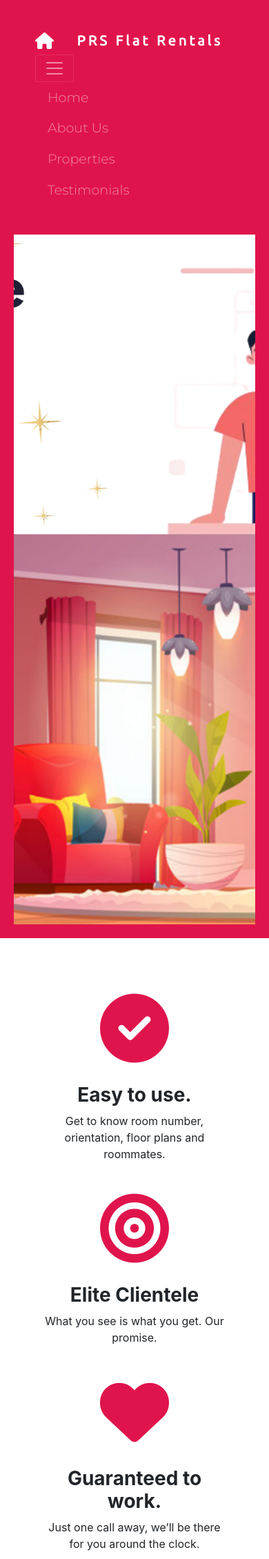
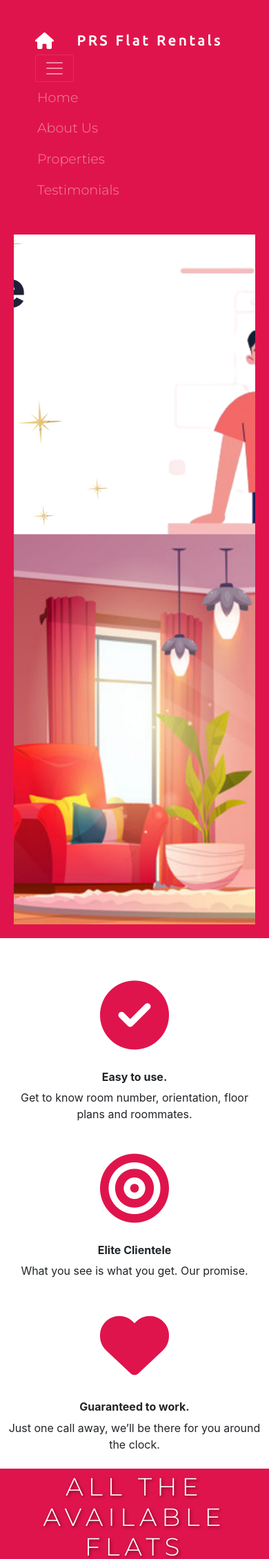
Before and after one commit to Saakshij4/flatrentals, a PHP site: page / in a window 390 px wide, after a click that opens the changed part. Shown: the top 2260 px of the page at 69% size. Run offline with PHP 8.4, Linux system fonts and the light colour scheme; some libraries are stand-ins or nearby versions.

Commit message:
Update styles.css

```diff
--- a/styles.css
+++ b/styles.css
@@ -204,7 +204,7 @@ button {
 #home-banner {
   position: relative;
   height: 1000px;
-  background: url('bg.png') center/cover no-repeat;
+  background: url('Flat/bg.png') center/cover no-repeat;
   text-align: center;
   color: Black;
 }
@@ -268,3 +268,90 @@ button {
   text-align: center;
   text-width: 170px;
 }
+
+@media (max-width: 768px) {
+  .container-fluid {
+    padding: 3% 5%; /* Adjust padding for smaller screens */
+  }
+
+  .navbar-brand {
+    font-size: 2rem; /* Decrease font size for smaller screens */
+  }
+
+  .navbar {
+    padding: 0 0 2rem; /* Adjust padding for smaller screens */
+  }
+
+  .nav-item {
+    padding: 0 10px; /* Adjust padding for smaller screens */
+  }
+
+  .feature-heading {
+    font-size: 1.5rem; /* Decrease font size for smaller screens */
+  }
+
+  #features {
+    padding: 5% 5%; /* Adjust padding for smaller screens */
+  }
+
+  #flat-listings {
+    grid-template-columns: 1fr; /* Change to single column layout for smaller screens */
+  }
+
+  .flat-avl {
+    height: auto; /* Adjust height for smaller screens */
+  }
+
+  #footer {
+    padding: 5% 5%; /* Adjust padding for smaller screens */
+  }
+
+  .testimonial-image {
+    width: 50%; /* Adjust image size for smaller screens */
+  }
+}
+
+
+  @media (max-width: 576px) {
+  .navbar-brand {
+    font-size: 1.5rem; /* Further decrease font size for very small screens */
+  }
+
+  .nav-item {
+    padding: 0 5px; /* Further adjust padding for very small screens */
+  }
+
+  .feature-heading {
+    font-size: 1.2rem; /* Further decrease font size for very small screens */
+  }
+
+  #features {
+    padding: 3% 3%; /* Further adjust padding for very small screens */
+  }
+
+  .testimonial-image {
+    width: 70%; /* Further adjust image size for very small screens */
+  }
+}
+
+  @media (max-width: 480px) {
+  .navbar-brand {
+    font-size: 1.2rem; /* Decrease font size for phones */
+  }
+
+  .nav-item {
+    padding: 0 3px; /* Further adjust padding for phones */
+  }
+
+  .feature-heading {
+    font-size: 1rem; /* Further decrease font size for phones */
+  }
+
+  #features {
+    padding: 2% 2%; /* Further adjust padding for phones */
+  }
+
+  .testimonial-image {
+    width: 90%; /* Further adjust image size for phones */
+  }
+}
```
